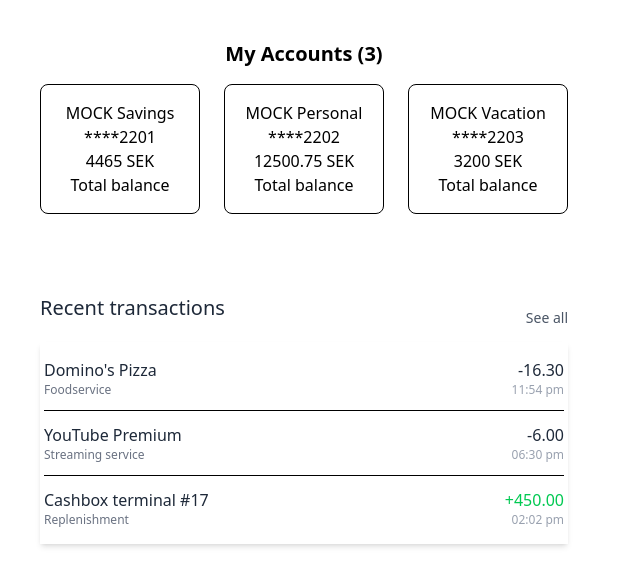
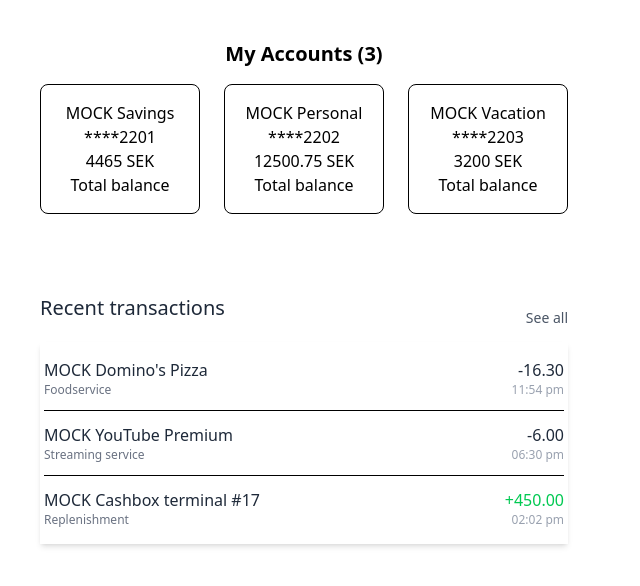
Before and after one commit to salt-community/jfs-2025-03-31-novabank-ab, a React (Vite) app in the folder frontend/: page /dashboard in a window 1280 px wide. Shown: the top 586 px of the page, without its empty margins (0-640 px from the left). Built offline with nearby package versions, Linux system fonts and the light colour scheme; no server answers.

Commit message:
Refactor more transaction logic

```diff
--- a/frontend/public/mocks/transactions.json
+++ b/frontend/public/mocks/transactions.json
@@ -1,20 +1,41 @@
 [
   {
     "id": "1",
+    "name": "MOCK Domino's Pizza",
+    "category": "Foodservice",
+    "amount": -16.3,
+    "time": "11:54 pm"
+  },
+  {
+    "id": "2",
+    "name": "MOCK YouTube Premium",
+    "category": "Streaming service",
+    "amount": -6.0,
+    "time": "06:30 pm"
+  },
+  {
+    "id": "3",
+    "name": "MOCK Cashbox terminal #17",
+    "category": "Replenishment",
+    "amount": 450.0,
+    "time": "02:02 pm"
+  },
+  {
+    "id": "4",
     "name": "MOCK Mom",
     "category": "Incoming",
     "amount": 300,
     "time": "2025-06-12 14:23"
   },
   {
-    "id": "2",
+    "id": "5",
     "name": "MOCK Dad",
     "category": "Outgoing",
     "amount": -2500,
     "time": "2025-06-10 09:00"
   },
   {
-    "id": "3",
+    "id": "6",
     "name": "MOCK Joe Biden",
     "category": "Outgoing",
     "amount": -4000,
--- a/frontend/src/components/dashboard/TransactionList.tsx
+++ b/frontend/src/components/dashboard/TransactionList.tsx
@@ -1,39 +1,39 @@
-import { useNavigate } from "@tanstack/react-router";
-import TransactionItem from "../generic/TransactionItem";
+import { useNavigate } from '@tanstack/react-router'
+import TransactionItem from '../generic/TransactionItem'
+import type { Transaction } from '@/types'
 
-type Transaction={
-  id: number;
-  name: string;
-  category: string;
-  amount: number;
-  time: string;
-}
-type TransactionListProps={
-  transactions: Array<Transaction>;
+type TransactionListProps = {
+  transactions: Array<Transaction>
 }
 
-
-export default function TransactionList({transactions}: TransactionListProps) {
+export default function TransactionList({
+  transactions,
+}: TransactionListProps) {
   const navigate = useNavigate()
 
   return (
     <div className="p-10 rounded-lg max-w mx-auto">
       <div className="flex justify-between items-center">
         <h2 className="text-xl text-gray-800 pb-5">Recent transactions</h2>
-        <a onClick={() => navigate({ to: '/transactions' })} className="text-sm text-gray-600 hover:text-gray-900 hover:cursor-pointer">See all</a>
+        <a
+          onClick={() => navigate({ to: '/transactions' })}
+          className="text-sm text-gray-600 hover:text-gray-900 hover:cursor-pointer"
+        >
+          See all
+        </a>
       </div>
 
       <div className="shadow-md p-1">
-        {transactions.map((transaction) => (
+        {transactions.slice(0, 3).map((transaction) => (
           <TransactionItem
-          key={transaction.id}
-          name={transaction.name}
-          category={transaction.category}
-          amount={transaction.amount}
-          time={transaction.time}
+            key={transaction.id}
+            name={transaction.name}
+            category={transaction.category}
+            amount={transaction.amount}
+            time={transaction.time}
           />
         ))}
       </div>
     </div>
-  );
+  )
 }
--- a/frontend/src/pages/dashboardPage/DashboardPage.tsx
+++ b/frontend/src/pages/dashboardPage/DashboardPage.tsx
@@ -1,40 +1,33 @@
-import { useAccounts } from '@/hooks'
+import { useAccounts, useTransactions } from '@/hooks'
 import TransactionList from '@/components/dashboard/TransactionList'
 import AccountGallery from '@/components/dashboard/AccountGallery'
 
 export default function DashboardPage() {
-  const { data, isLoading, isError } = useAccounts()
+  const {
+    data: accounts = [],
+    isLoading: isAccountsLoading,
+    isError: isAccountsError,
+  } = useAccounts()
 
-  if (isLoading) return <p>Loading accounts...</p>
-  if (isError || !data) return <p>Failed to load accounts</p>
+  const {
+    data: transactions = [],
+    isLoading: isTransactionsLoading,
+    isError: isTransactionsError,
+  } = useTransactions()
+
+  if (isAccountsLoading) return <div className="p-8">Loading accounts...</div>
+  if (isTransactionsLoading)
+    return <div className="p-8">Loading transactions...</div>
+
+  if (isAccountsError)
+    return <div className="p-8 text-red-500">Failed to load accounts</div>
+  if (isTransactionsError)
+    return <div className="p-8 text-red-500">Failed to load transactions</div>
+
   return (
     <>
-      <AccountGallery bankAccounts={data} />
-      <TransactionList
-        transactions={[
-          {
-            id: 1,
-            name: "Domino's Pizza",
-            category: 'Foodservice',
-            amount: -16.3,
-            time: '11:54 pm',
-          },
-          {
-            id: 2,
-            name: 'YouTube Premium',
-            category: 'Streaming service',
-            amount: -6.0,
-            time: '06:30 pm',
-          },
-          {
-            id: 3,
-            name: 'Cashbox terminal #17',
-            category: 'Replenishment',
-            amount: 450.0,
-            time: '02:02 pm',
-          },
-        ]}
-      />
+      <AccountGallery bankAccounts={accounts} />
+      <TransactionList transactions={transactions} />
     </>
   )
 }
```
